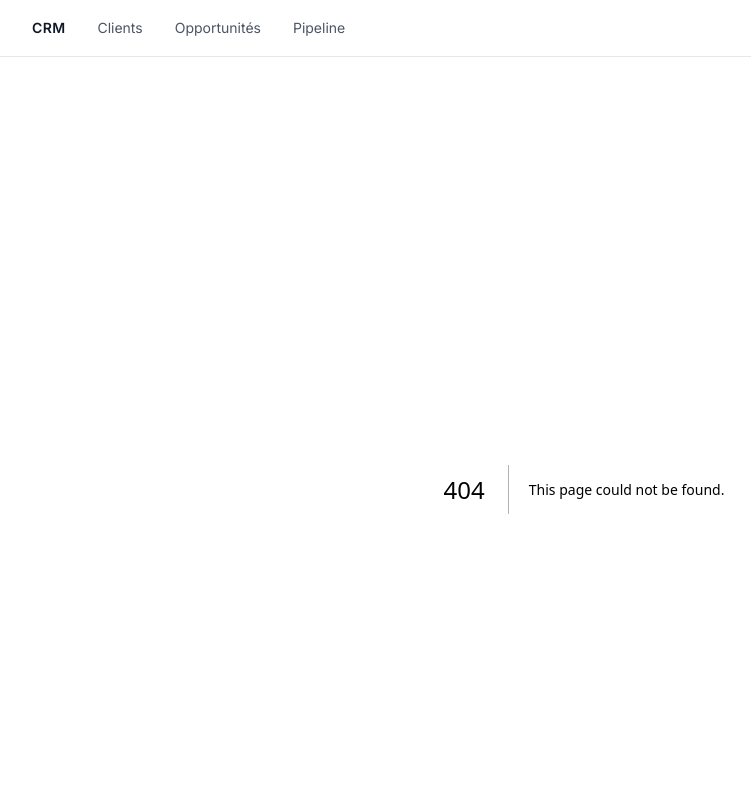
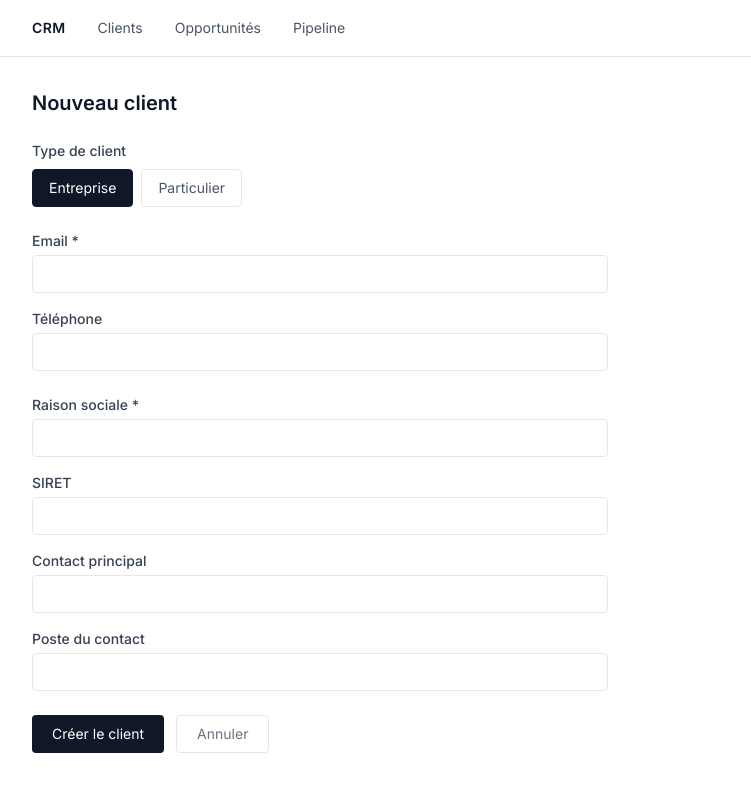
Before and after one commit to maagliyosri/crm-module-demo, a Next.js app in the folder frontend/: page /clients/new in a window 1280 px wide. Before the commit this address had no page. Shown: the top 792 px of the page, without its empty margins (56-807 px from the left). Built offline with nearby package versions, Linux system fonts and the light colour scheme; no server answers.

Commit message:
feat(clients): add client creation form with dynamic fields

```diff
--- /dev/null
+++ b/frontend/app/clients/new/page.tsx
@@ -0,0 +1,144 @@
+'use client';
+
+import { useState } from 'react';
+import { useRouter } from 'next/navigation';
+import { apiFetch } from '@/lib/api';
+import { ClientType } from '@/lib/types';
+
+export default function NewClientPage() {
+  const router = useRouter();
+  const [type, setType] = useState<ClientType>('COMPANY');
+  const [form, setForm] = useState({
+    email: '',
+    phone: '',
+    companyName: '',
+    siret: '',
+    contactName: '',
+    contactRole: '',
+    firstName: '',
+    lastName: '',
+  });
+  const [error, setError] = useState('');
+  const [submitting, setSubmitting] = useState(false);
+
+  const handleChange = (e: React.ChangeEvent<HTMLInputElement>) => {
+    setForm((prev) => ({ ...prev, [e.target.name]: e.target.value }));
+  };
+
+  const handleSubmit = async () => {
+    setError('');
+    setSubmitting(true);
+    try {
+      await apiFetch('/clients', {
+        method: 'POST',
+        body: JSON.stringify({ type, ...form }),
+      });
+      router.push('/clients');
+    } catch (e: unknown) {
+      setError(e instanceof Error ? e.message : 'Erreur');
+    } finally {
+      setSubmitting(false);
+    }
+  };
+
+  return (
+    <div className="max-w-xl">
+      <h1 className="text-xl font-semibold text-gray-900 mb-6">
+        Nouveau client
+      </h1>
+
+      {/* Type */}
+      <div className="mb-6">
+        <label className="block text-sm font-medium text-gray-700 mb-2">
+          Type de client
+        </label>
+        <div className="flex gap-2">
+          {(['COMPANY', 'INDIVIDUAL'] as ClientType[]).map((t) => (
+            <button
+              key={t}
+              onClick={() => setType(t)}
+              className={`text-sm px-4 py-2 rounded border transition-colors ${
+                type === t
+                  ? 'bg-gray-900 text-white border-gray-900'
+                  : 'bg-white text-gray-600 border-gray-200 hover:border-gray-400'
+              }`}
+            >
+              {t === 'COMPANY' ? 'Entreprise' : 'Particulier'}
+            </button>
+          ))}
+        </div>
+      </div>
+
+      {/* Champs communs */}
+      <div className="space-y-4 mb-6">
+        <Field label="Email *" name="email" value={form.email} onChange={handleChange} type="email" />
+        <Field label="Téléphone" name="phone" value={form.phone} onChange={handleChange} />
+      </div>
+
+      {/* Champs entreprise */}
+      {type === 'COMPANY' && (
+        <div className="space-y-4 mb-6">
+          <Field label="Raison sociale *" name="companyName" value={form.companyName} onChange={handleChange} />
+          <Field label="SIRET" name="siret" value={form.siret} onChange={handleChange} />
+          <Field label="Contact principal" name="contactName" value={form.contactName} onChange={handleChange} />
+          <Field label="Poste du contact" name="contactRole" value={form.contactRole} onChange={handleChange} />
+        </div>
+      )}
+
+      {/* Champs particulier */}
+      {type === 'INDIVIDUAL' && (
+        <div className="space-y-4 mb-6">
+          <Field label="Prénom *" name="firstName" value={form.firstName} onChange={handleChange} />
+          <Field label="Nom *" name="lastName" value={form.lastName} onChange={handleChange} />
+        </div>
+      )}
+
+      {error && <p className="text-sm text-red-500 mb-4">{error}</p>}
+
+      <div className="flex gap-3">
+        <button
+          onClick={handleSubmit}
+          disabled={submitting}
+          className="bg-gray-900 text-white text-sm px-5 py-2 rounded hover:bg-gray-700 transition-colors disabled:opacity-50"
+        >
+          {submitting ? 'Enregistrement...' : 'Créer le client'}
+        </button>
+        <button
+          onClick={() => router.back()}
+          className="text-sm text-gray-500 px-5 py-2 rounded border border-gray-200 hover:border-gray-400 transition-colors"
+        >
+          Annuler
+        </button>
+      </div>
+    </div>
+  );
+}
+
+function Field({
+  label,
+  name,
+  value,
+  onChange,
+  type = 'text',
+}: {
+  label: string;
+  name: string;
+  value: string;
+  onChange: (e: React.ChangeEvent<HTMLInputElement>) => void;
+  type?: string;
+}) {
+  return (
+    <div>
+      <label className="block text-sm font-medium text-gray-700 mb-1">
+        {label}
+      </label>
+      <input
+        type={type}
+        name={name}
+        value={value}
+        onChange={onChange}
+        className="w-full border border-gray-200 rounded px-3 py-2 text-sm text-gray-900 focus:outline-none focus:border-gray-400 transition-colors"
+      />
+    </div>
+  );
+}
```
